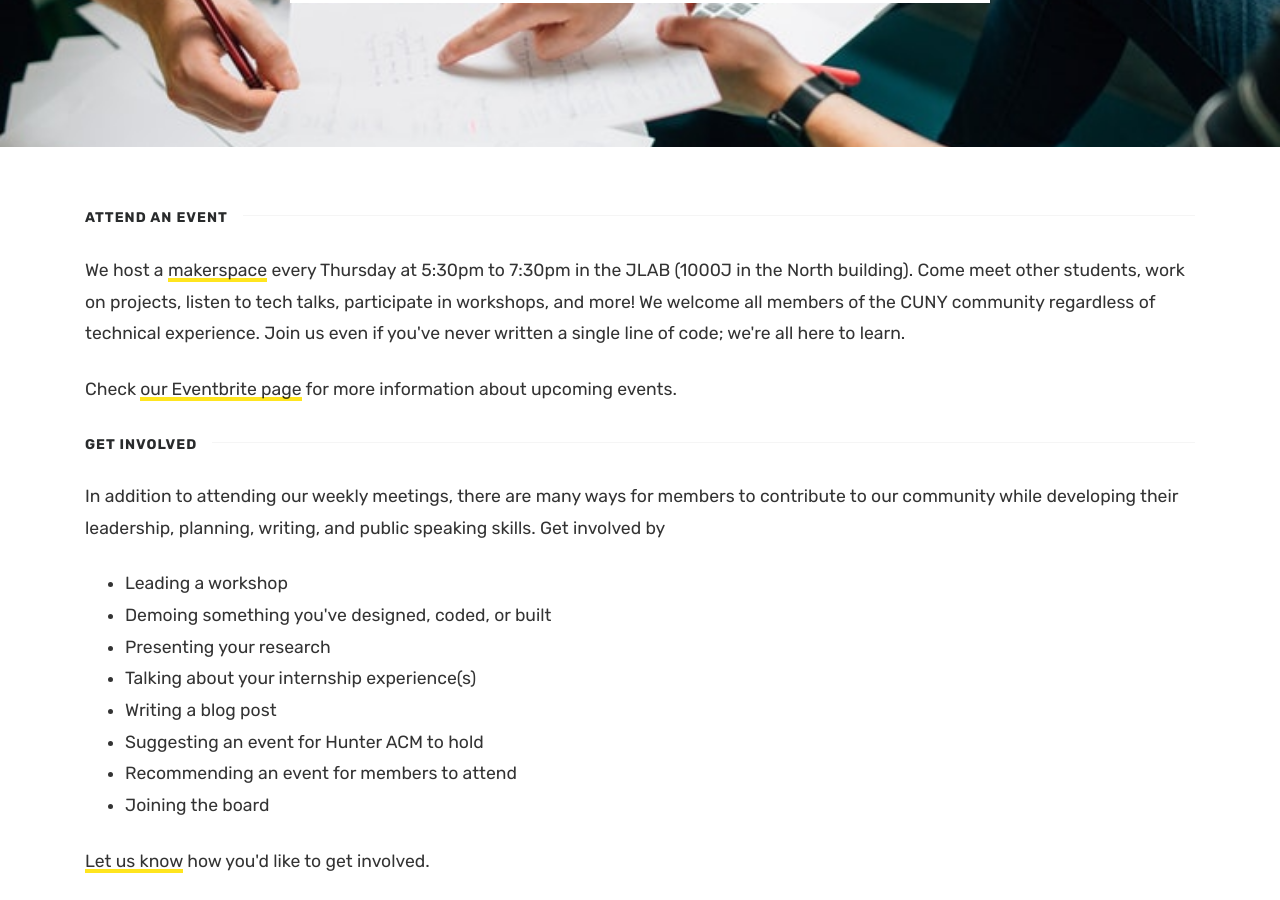
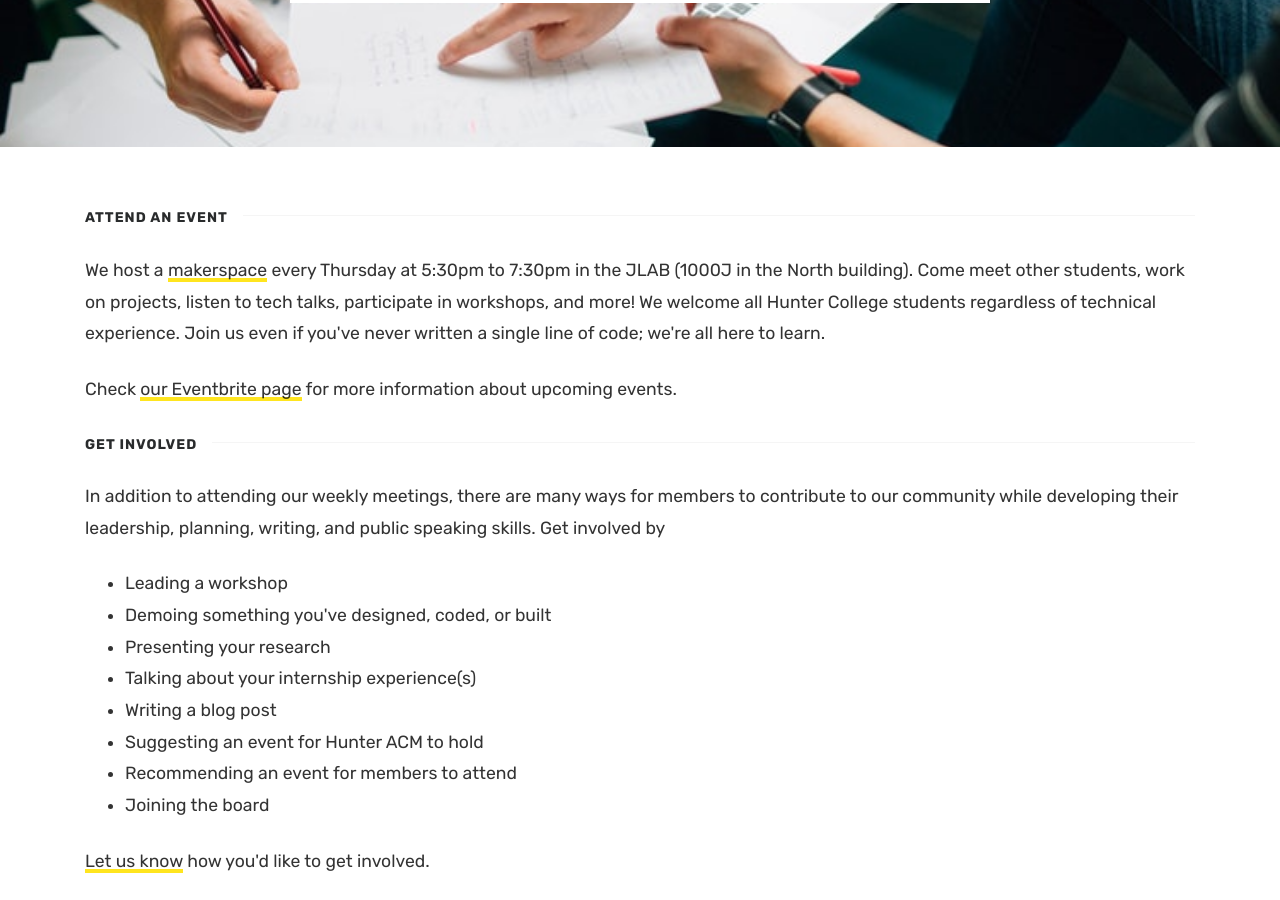
Before and after one commit to hunteracm/hunteracm.github.io, a Jekyll site: the page built from index.html, in a window 1280 px wide and 900 px high, scrolled down 567 px. Built offline with Jekyll 4.4.1, drawn with Linux system fonts in a browser that asks for light colours; the list of posts is cut into pages by our own code.

Commit message:
Update index.html

```diff
--- a/index.html
+++ b/index.html
@@ -23,7 +23,7 @@ title: About
 
     <div class="article-post">
         <p>We host a <a href="https://en.wikipedia.org/wiki/Hackerspace" target="_blank">makerspace</a> every Thursday at 5:30pm to 7:30pm in the JLAB (1000J in the North building). Come meet other students, work on projects, listen to tech talks, participate in
-        workshops, and more! We welcome all members of the CUNY community regardless of
+        workshops, and more! We welcome all Hunter College students regardless of
         technical experience. Join us even if you've never written a single line of code; we're all
         here to learn.</p>
 
```
